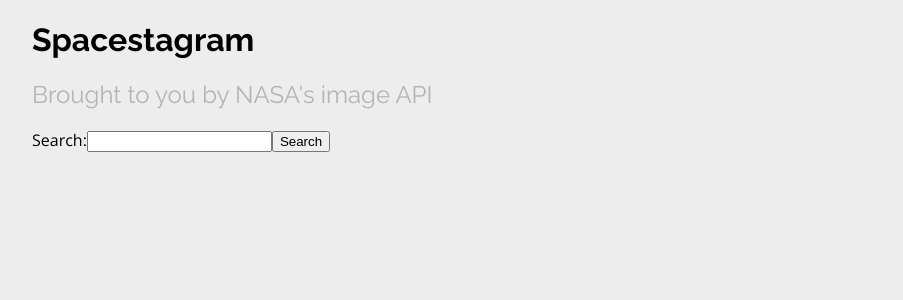
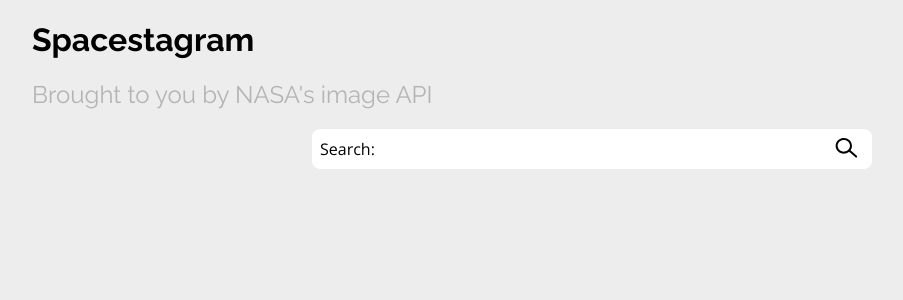
Before and after one commit to alxmcr/fe-spacestagram-app-react-ts, a React (Vite) app: page / in a window 1280 px wide. Shown: the top 300 px of the page, without its empty margins (48-951 px from the left). Built offline with nearby package versions, Linux system fonts and the light colour scheme.

Commit message:
Working with search form

```diff
--- a/src/_variables.scss
+++ b/src/_variables.scss
@@ -6,6 +6,7 @@
 
 // Sizes
 $height_image: 15rem;
+$height_button: 1.5rem;
 
 // Typography
 $font-family-headings: "Raleway", sans-serif;
--- a/src/components/ImagesGrid/ImagesGrid.scss
+++ b/src/components/ImagesGrid/ImagesGrid.scss
@@ -3,6 +3,9 @@
     display: flex;
     flex-direction: column;
     gap: 0.5rem;
+  }
+  &__subtitle {
+    text-align: center;
   }
 }
 
--- /dev/null
+++ b/src/components/ImagesSearchForm/ImagesSearchForm.scss
@@ -0,0 +1,28 @@
+@import "../../variables";
+
+.search {
+    background-color: white;
+    border-radius: 0.5rem;
+    align-items: center;
+    display: grid;
+    grid-template-columns: 0.7fr 3fr 0.25fr;
+    gap: 0.5rem;
+    justify-content: center;
+    padding: 0.5rem;
+    margin: 0 auto;
+    width: 50%;
+    &__query {
+        border: none;
+        height: $height_button;
+        outline: none;
+    }
+    &__submit {
+        appearance: none;
+        background-color: transparent;
+        border: none;
+        height: $height_button;
+        margin: 0;
+        outline: none;
+        padding: 0;
+    }
+}
--- a/src/components/ImagesSearchForm/ImagesSearchForm.tsx
+++ b/src/components/ImagesSearchForm/ImagesSearchForm.tsx
@@ -1,5 +1,6 @@
-import { FormEvent, useState } from "react";
 import { ImagesSearchFormProps } from "../../componentsType/propsTypes";
+import { SearchIcon } from "../../icons/SearchIcon";
+import "./ImagesSearchForm.scss"
 
 export const ImagesSearchForm = ({
   query,
@@ -29,7 +30,7 @@
         value={query}
       />
       <button type="submit" className="search__submit">
-        Search
+        <SearchIcon className="icon" fill={"#a23344"}  />
       </button>
     </form>
   );
--- a/src/componentsType/propsTypes.ts
+++ b/src/componentsType/propsTypes.ts
@@ -27,3 +27,8 @@
     fill: string;
     stroke: string;
 }
+
+export interface SearchProps {
+    className: string;
+    fill: string;
+}
--- /dev/null
+++ b/src/icons/SearchIcon/index.tsx
@@ -0,0 +1,19 @@
+import { SearchProps } from "../../componentsType/propsTypes";
+
+export const SearchIcon = ({ className, fill }: SearchProps) => {
+  return (
+    <svg
+      className={className}
+      width="24"
+      height="24"
+      viewBox="0 0 24 24"
+      xmlns="http://www.w3.org/2000/svg"
+    >
+      <path
+        fillRule="evenodd"
+        clipRule="evenodd"
+        d="M8.30045 3.06003C11.7742 2.76035 14.6669 5.20173 14.9352 8.31114C15.2034 11.4205 12.7716 14.3213 9.2978 14.6209C5.82404 14.9206 2.93135 12.4792 2.66311 9.36983C2.39486 6.26043 4.82669 3.3597 8.30045 3.06003ZM8.12856 1.06743C12.6179 0.680139 16.5574 3.8463 16.9278 8.13924C17.0915 10.0372 16.5302 11.8376 15.4649 13.2893L21.8469 18.8472C22.2613 19.208 22.301 19.8393 21.9356 20.2572C21.5703 20.675 20.9382 20.7212 20.5238 20.3603L14.0809 14.7495C12.8262 15.7806 11.2371 16.4611 9.4697 16.6135C4.98039 17.0008 1.04085 13.8347 0.670507 9.54173C0.30016 5.24879 3.63924 1.45472 8.12856 1.06743Z"
+      />
+    </svg>
+  );
+};
```
Also changed, not shown: src/assets/search-icon.svg (added).
